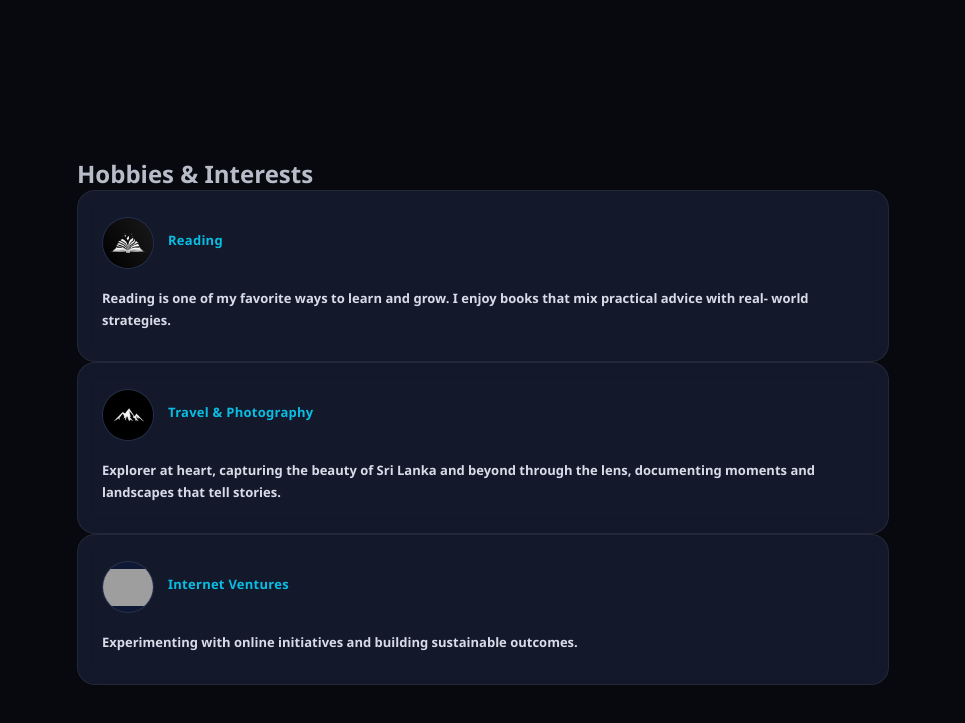
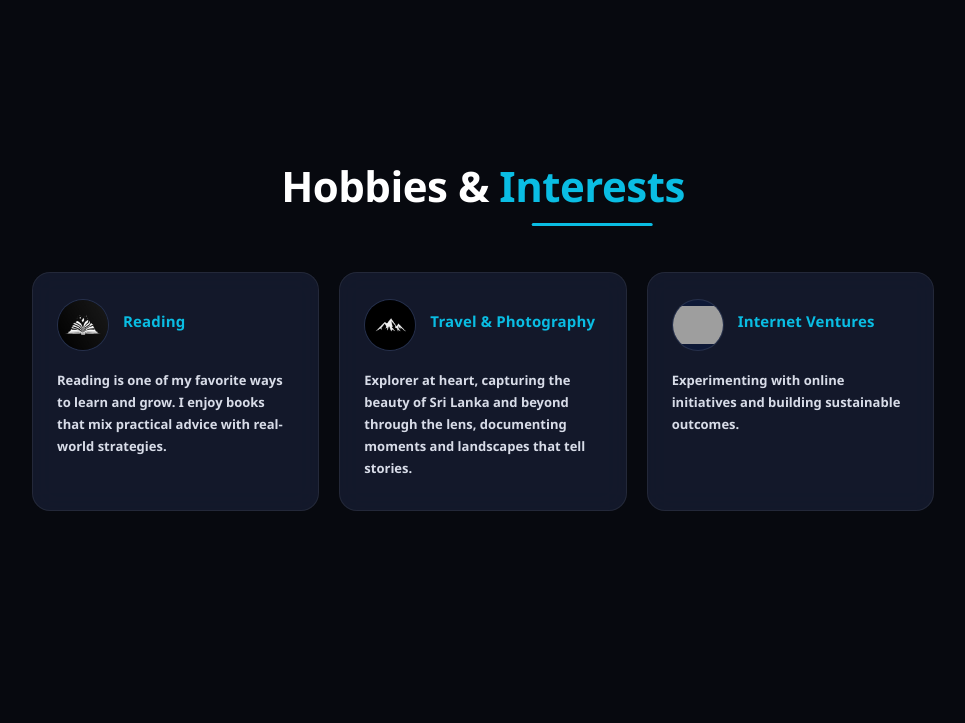
Before and after one commit to ThinulaNimneth/Portforlio_Website, a plain HTML site: page index.html in a window 1280 px wide. Shown: the part 3297-4020 px from the top of the page, without its empty margins (157-1122 px from the left). After the commit the page ends 3888 px from the top, so only its background shows below. Drawn offline with Linux system fonts and the light colour scheme; grey boxes are pictures that could not be loaded.

Commit message:
hby update

```diff
--- a/style.css
+++ b/style.css
@@ -826,27 +826,32 @@ img {
 
 
 
+
 /* hobbies dev */
 
 
-.hobbies-section{
+
+.hobbies-section {
   width: 100%;
-  max-width: 860px;
+  max-width: 950px;
   margin: 0 auto;
   padding: 80px 24px;
 }
 
-.hobbies-section .heading {
+
+
+
+.hobbies-section .sec-heading {
   text-align: center;
-  font-size: clamp(28px, 4vw , 42px);
+  font-size: clamp(28px, 4vw, 42px);
   font-weight: 800;
-  color:  white;
-  letter-spacing: -0.5;
+  color: white;
+  letter-spacing: -0.5px;
   margin-bottom: 56px;
 }
 
 
-.hobbies-section .heading .cyan{
+.hobbies-section .sec-heading .cyan {
   color: var(--cyan);
   position: relative;
   display: inline-block;
@@ -854,7 +859,7 @@ img {
 }
 
 
-.hobbies-section .heading .cyan::after {
+.hobbies-section .sec-heading .cyan::after {
   content: '';
   position: absolute;
   left: 50%;
@@ -864,18 +869,20 @@ img {
   height: 3px;
   background: var(--cyan);
   border-radius: 2px;
-
 }
 
-.hobby-grid{
+
+
+.hobbies-grid {
   display: grid;
   grid-template-columns: repeat(3, 1fr);
   gap: 20px;
   align-items: stretch;
 }
 
-.hobby-card{
-  background:  rgba(22, 28, 48, 0.85) ;
+
+.hobby-card {
+  background: rgba(22, 28, 48, 0.85);
   border: 1px solid rgba(255, 255, 255, 0.07);
   border-radius: 18px;
   padding: 26px 24px 30px;
@@ -884,19 +891,17 @@ img {
   transition: border-color .25s, transform .2s, box-shadow .25s;
   display: flex;
   flex-direction: column;
-
 }
 
 
-.hobby-card:hover{
+.hobby-card:hover {
   border-color: rgba(10, 189, 227, 0.3);
   transform: translateY(-5px);
   box-shadow: 0 16px 40px rgba(0, 0, 0, 0.4);
 }
 
 
-
-.hobby-card  .card-header{
+.hobby-card .card-header {
   display: flex;
   align-items: center;
   gap: 14px;
@@ -904,7 +909,7 @@ img {
 }
 
 
-.hobby-card .icon-circle{
+.hobby-card .icon-circle {
   width: 52px;
   height: 52px;
   border-radius: 50%;
@@ -916,3 +921,37 @@ img {
   flex-shrink: 0;
   overflow: hidden;
 }
+
+
+
+.hobby-card .card-title {
+  font-size: 15px;
+  font-weight: 700;
+  color: var(--cyan);
+  line-height: 1.3;
+  letter-spacing: 0.01em;
+}
+
+
+.hobby-card .card-desc {
+  font-size: 13px;
+  font-weight: 600;
+  color: #d8dce8;
+  line-height: 1.7;
+  flex: 1;
+}
+
+
+
+@media (max-width: 620px) {
+  .hobbies-grid {
+    grid-template-columns: 1fr;
+  }
+}
+
+
+@media (min-width: 621px) and (max-width: 860px) {
+  .hobbies-grid {
+    grid-template-columns: 1fr 1fr;
+  }
+}
```
Also changed, not shown: index.html (+0 -10 lines).
